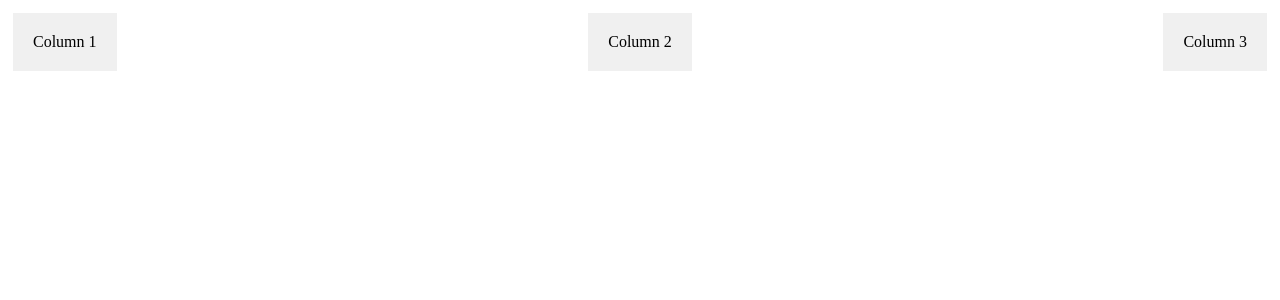
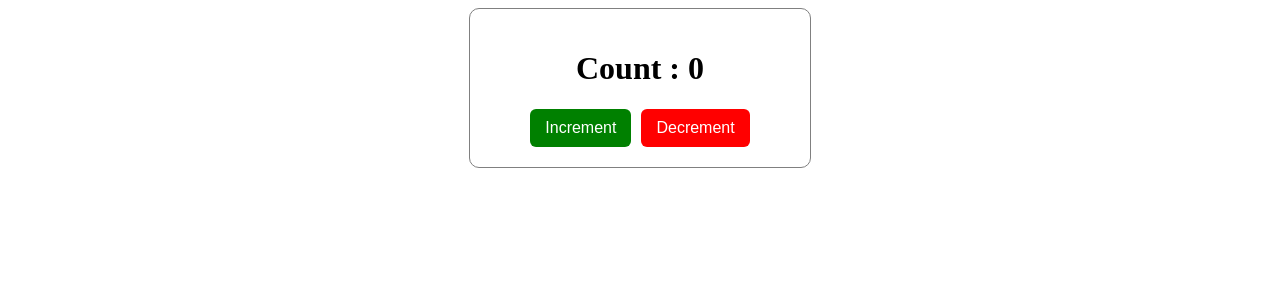
Before and after one commit to Tanushri-Das/React-Problem-Solving-Questions-Answer, a React (Vite) app: page / in a window 1280 px wide. Shown: the top 300 px of the page. Built offline with nearby package versions, Linux system fonts and the light colour scheme.

Commit message:
Create a counter component using useReducer

```diff
--- a/package.json
+++ b/package.json
@@ -10,8 +10,10 @@
     "preview": "vite preview"
   },
   "dependencies": {
+    "@reduxjs/toolkit": "^2.2.7",
     "react": "^18.3.1",
-    "react-dom": "^18.3.1"
+    "react-dom": "^18.3.1",
+    "react-redux": "^9.1.2"
   },
   "devDependencies": {
     "@eslint/js": "^9.9.0",
--- a/src/App.jsx
+++ b/src/App.jsx
@@ -1,5 +1,6 @@
 import React from "react";
-import ResponsiveGridLayout from "./Components/ResponsiveGridLayout/ResponsiveGridLayout";
+import CounterReducer from "./Components/CounterReducer/CounterReducer";
+// import ResponsiveGridLayout from "./Components/ResponsiveGridLayout/ResponsiveGridLayout";
 // import ChangeBackgroundColor from "./Components/ChangeBackgroundColor/ChangeBackgroundColor";
 // import CenterBlockElementHorizontally from "./Components/CenterBlockElementHorizontally/CenterBlockElementHorizontally";
 // import Toggle from "./Components/Toggle/Toggle";
@@ -28,7 +29,8 @@ const App = () => {
       {/* <Toggle/> */}
       {/* <CenterBlockElementHorizontally/> */}
       {/* <ChangeBackgroundColor/> */}
-      <ResponsiveGridLayout/>
+      {/* <ResponsiveGridLayout/> */}
+      <CounterReducer/>
     </div>
   );
 };
--- /dev/null
+++ b/src/Components/CounterReducer/CounterReducer.jsx
@@ -0,0 +1,35 @@
+import React, { useReducer } from "react";
+import styles from "./CounterReducer.module.css";
+
+const CounterReducer = () => {
+  const counter = (state, action) => {
+    switch (action.type) {
+      case "INCREMENT":
+        return { count: state.count + 1 };
+      case "DECREMENT":
+        return { count: state.count - 1 };
+      default:
+        return state;
+    }
+  };
+  const [state, dispatch] = useReducer(counter, { count: 0 });
+  return (
+    <div className={styles.container}>
+      <h1>Count : {state.count}</h1>
+      <button
+        className={styles.increment}
+        onClick={() => dispatch({ type: "INCREMENT" })}
+      >
+        Increment
+      </button>
+      <button
+        className={styles.decrement}
+        onClick={() => dispatch({ type: "DECREMENT" })}
+      >
+        Decrement
+      </button>
+    </div>
+  );
+};
+
+export default CounterReducer;
--- /dev/null
+++ b/src/Components/CounterReducer/CounterReducer.module.css
@@ -0,0 +1,29 @@
+.container {
+  width: 300px;
+  border: 1px solid gray;
+  margin: 0 auto;
+  padding: 20px;
+  text-align: center;
+  border-radius: 10px;
+}
+.increment {
+  background-color: green;
+  padding: 10px 15px;
+  color: white;
+  border: none;
+  outline: none;
+  font-size: 16px;
+  border-radius: 6px;
+  cursor: pointer;
+}
+.decrement {
+  background-color: red;
+  padding: 10px 15px;
+  color: white;
+  border: none;
+  outline: none;
+  font-size: 16px;
+  border-radius: 6px;
+  margin-left: 10px;
+  cursor: pointer;
+}
```
Also changed, not shown: 1 other file (tests, documents, lock files or other folders).
